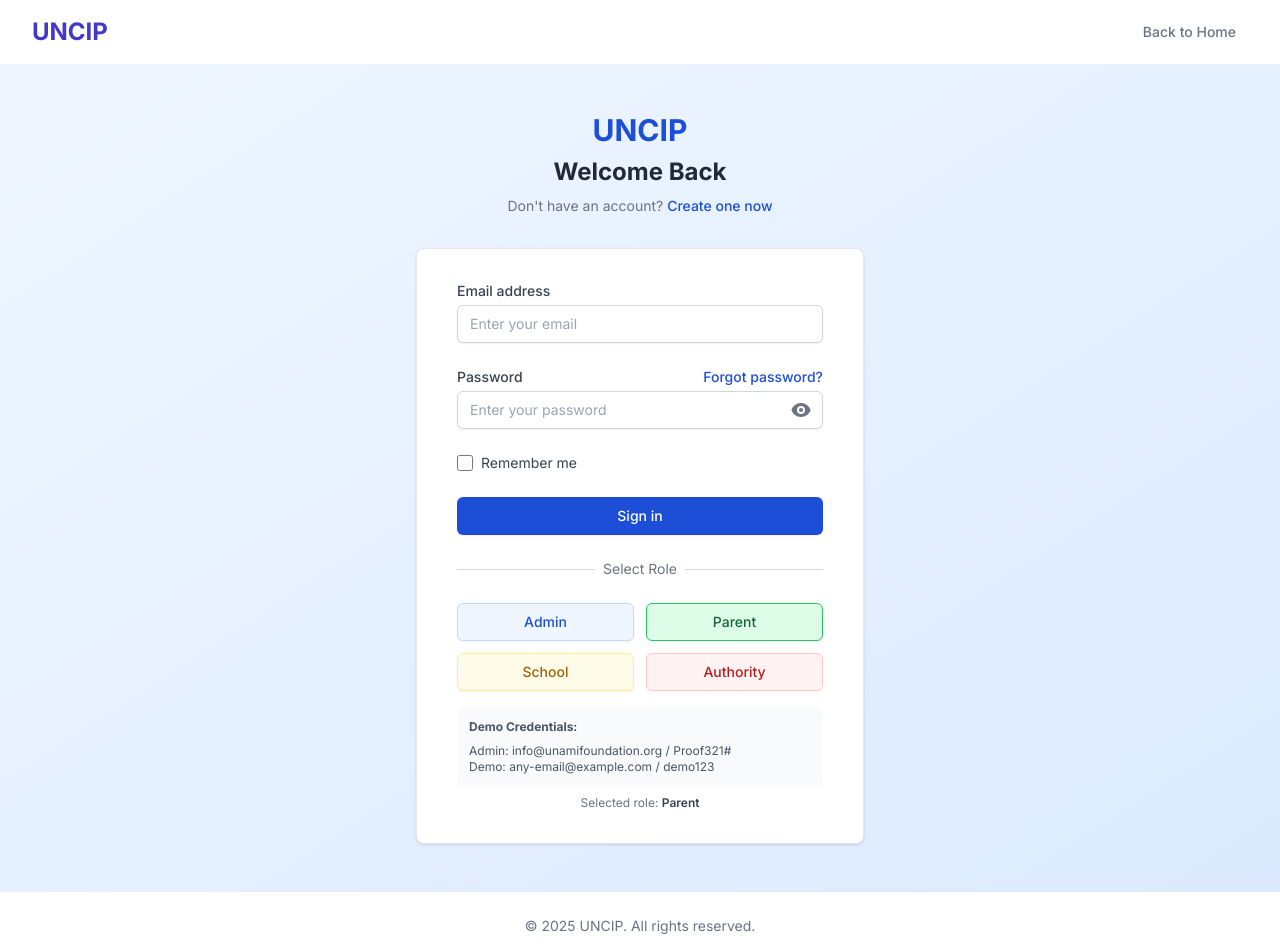
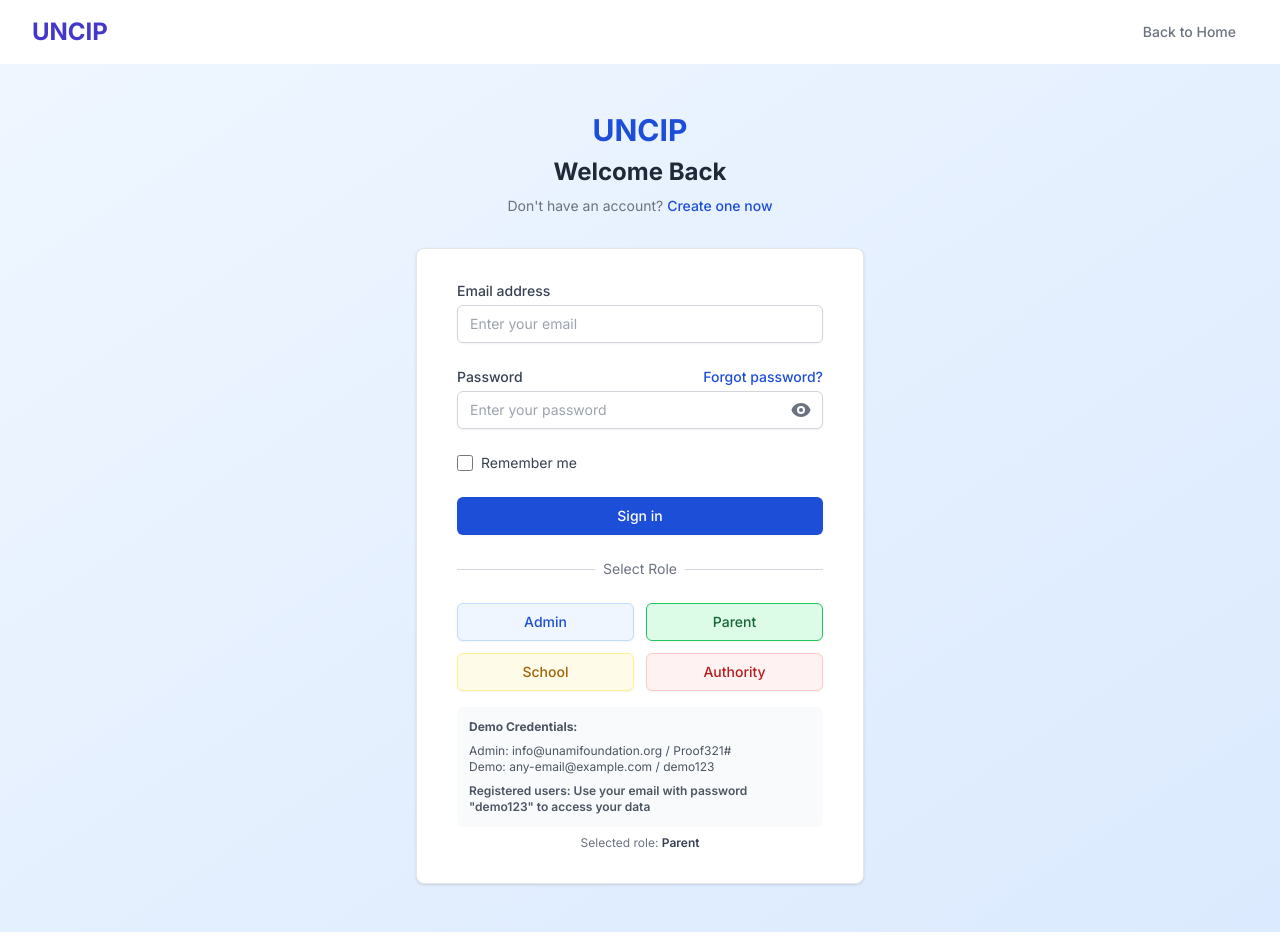
Before and after one commit to unamiapp/app, a Next.js app: page /auth/login in a window 1280 px wide. Shown: the top 952 px of the page. Built offline with nearby package versions, Linux system fonts and the light colour scheme; no server answers.

Commit message:
Add development login instructions for registered users
- Update login page with message about using demo123 password
- Create DEVELOPMENT_LOGIN.md guide for accessing development data
- This allows registered users to access their data in production

```diff
--- a/src/app/auth/login/page.tsx
+++ b/src/app/auth/login/page.tsx
@@ -320,6 +320,9 @@ export default function LoginPage() {
                 Admin: info@unamifoundation.org / Proof321#<br/>
                 Demo: any-email@example.com / demo123
               </p>
+              <p className="text-xs text-gray-600 mt-2 font-semibold text-blue-600">
+                Registered users: Use your email with password "demo123" to access your data
+              </p>
             </div>
             <p className="mt-2 text-xs text-center text-gray-500">
               Selected role: <span className="font-semibold capitalize text-gray-700">{selectedRole}</span>
```
Also changed, not shown: 1 other file (tests, documents, lock files or other folders).
